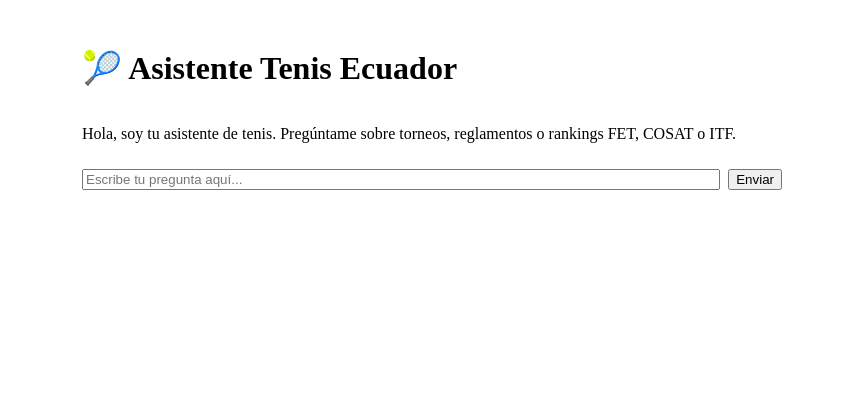
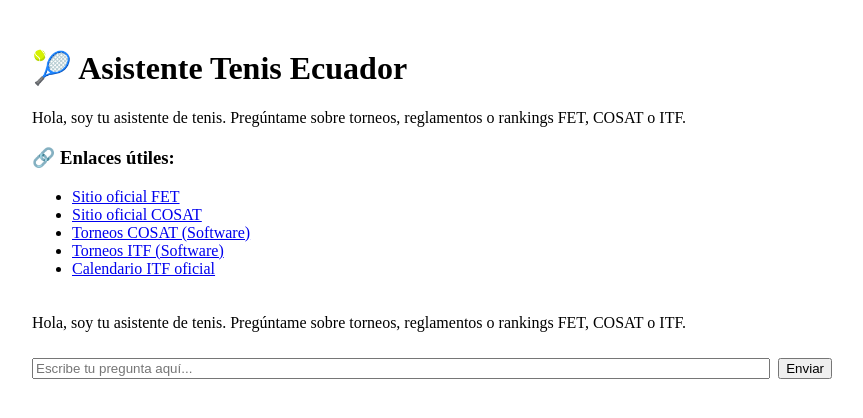
Before and after one commit to jaimegarcia2679/tenis-ecuador-chatgpt, a Next.js app: page / in a window 1280 px wide. Shown: the top 418 px of the page, without its empty margins (208-1071 px from the left). Built offline with nearby package versions, Linux system fonts and the light colour scheme.

Commit message:
Update index.js

```diff
--- a/pages/index.js
+++ b/pages/index.js
@@ -1,9 +1,12 @@
-
-import { useState } from 'react';
+import { useState } from "react";
 
 export default function Home() {
   const [messages, setMessages] = useState([
-    { role: "assistant", content: "Hola, soy tu asistente de tenis. Pregúntame sobre torneos, reglamentos o rankings FET, COSAT o ITF." }
+    {
+      role: "assistant",
+      content:
+        "Hola, soy tu asistente de tenis. Pregúntame sobre torneos, reglamentos o rankings FET, COSAT o ITF."
+    }
   ]);
   const [input, setInput] = useState("");
 
@@ -23,20 +26,65 @@
   };
 
   return (
-    <div style={{ maxWidth: 700, margin: 'auto', padding: 20 }}>
+    <div style={{ maxWidth: 800, margin: "auto", padding: 20 }}>
       <h1>🎾 Asistente Tenis Ecuador</h1>
-      <div style={{ maxHeight: 400, overflowY: 'auto', marginBottom: 10 }}>
+
+      <p>
+        Hola, soy tu asistente de tenis. Pregúntame sobre torneos, reglamentos o rankings FET, COSAT o ITF.
+      </p>
+
+      <div style={{ margin: "20px 0" }}>
+        <h3>🔗 Enlaces útiles:</h3>
+        <ul>
+          <li>
+            <a href="https://fet.org.ec" target="_blank" rel="noopener noreferrer">
+              Sitio oficial FET
+            </a>
+          </li>
+          <li>
+            <a href="https://cosat.org" target="_blank" rel="noopener noreferrer">
+              Sitio oficial COSAT
+            </a>
+          </li>
+          <li>
+            <a
+              href="https://cosat.tournamentsoftware.com/tournament"
+              target="_blank"
+              rel="noopener noreferrer"
+            >
+              Torneos COSAT (Software)
+            </a>
+          </li>
+          <li>
+            <a
+              href="https://cotecc.tournamentsoftware.com/tournament"
+              target="_blank"
+              rel="noopener noreferrer"
+            >
+              Torneos ITF (Software)
+            </a>
+          </li>
+          <li>
+            <a href="https://www.itftennis.com/en/tournament-calendar/" target="_blank" rel="noopener noreferrer">
+              Calendario ITF oficial
+            </a>
+          </li>
+        </ul>
+      </div>
+
+      <div style={{ maxHeight: 400, overflowY: "auto", marginBottom: 10 }}>
         {messages.map((msg, idx) => (
-          <div key={idx} style={{ textAlign: msg.role === 'user' ? 'right' : 'left' }}>
+          <div key={idx} style={{ textAlign: msg.role === "user" ? "right" : "left" }}>
             <p>{msg.content}</p>
           </div>
         ))}
       </div>
-      <div style={{ display: 'flex', gap: 8 }}>
+
+      <div style={{ display: "flex", gap: 8 }}>
         <input
           value={input}
           onChange={(e) => setInput(e.target.value)}
-          onKeyDown={(e) => e.key === 'Enter' && handleSend()}
+          onKeyDown={(e) => e.key === "Enter" && handleSend()}
           placeholder="Escribe tu pregunta aquí..."
           style={{ flex: 1 }}
         />
```
